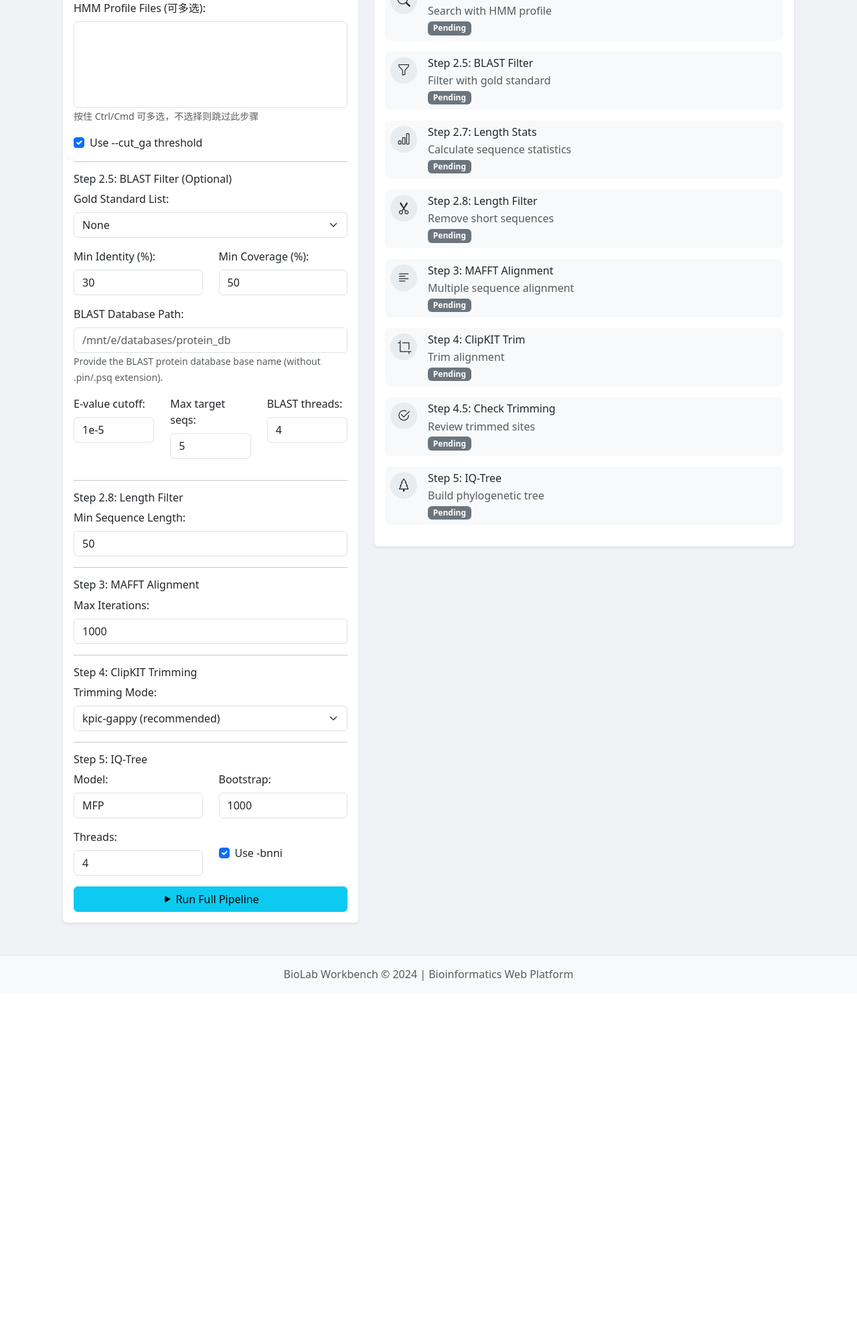
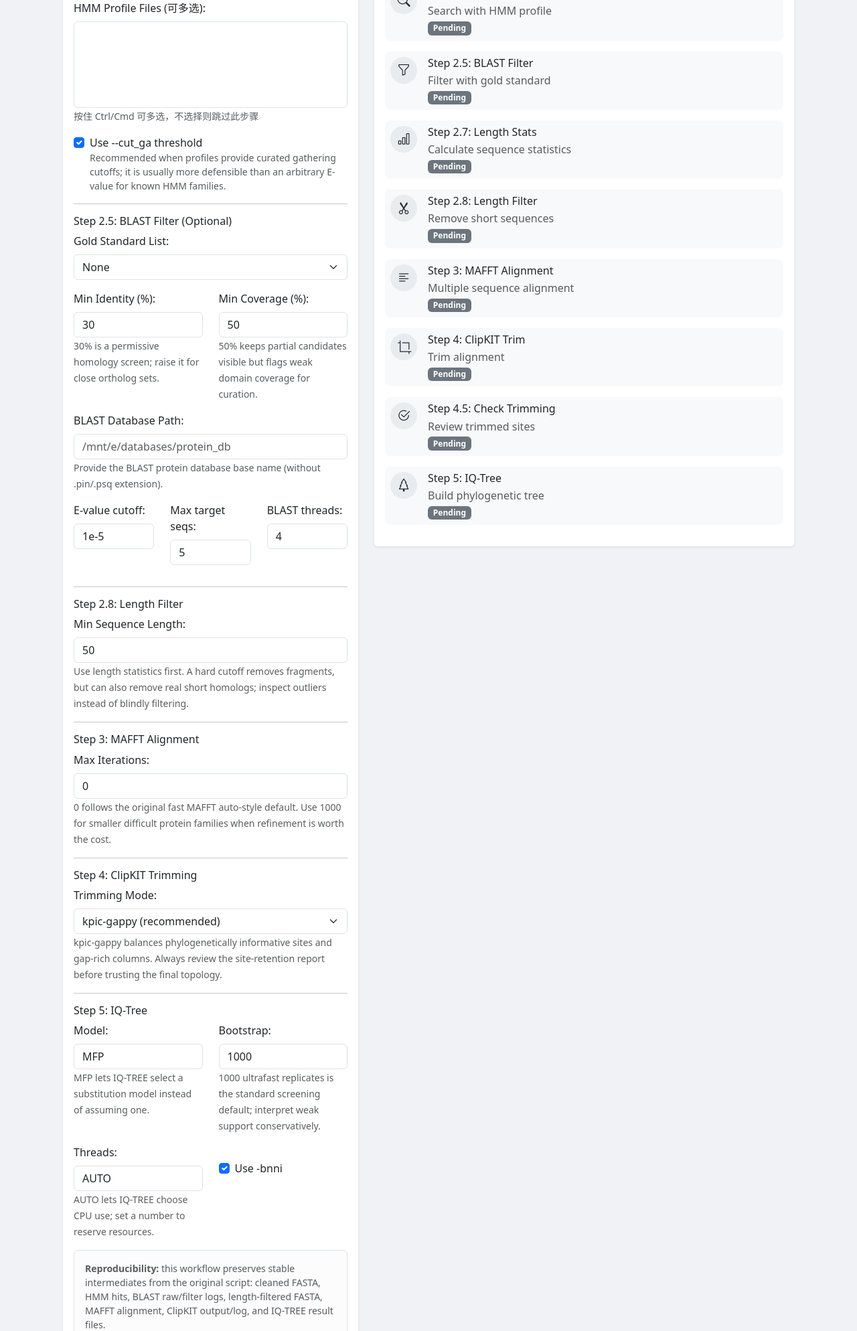
Before and after one commit to yoshirinda/biolab-workbench, a Flask app: page /phylo/ in a window 1280 px wide. Shown: the part 436-2424 px from the top of the page at 67% size. Before the commit the page ends 1901 px from the top, so only its background shows below. Run offline with Flask 3, Linux system fonts and the light colour scheme; the visitor is signed in with stand-in values (Sample User, id 1); lists and menus that the app fills with data are empty; some libraries are stand-ins or nearby versions.

Commit message:
Add scientific workflow parameter guidance
Explain practical defaults and interpretation cautions for the five retained BioLab workflows so personal analyses remain reproducible and biologically defensible.

Co-Authored-By: Claude Opus 4.6 <noreply@anthropic.com>

```diff
--- a/app/templates/alignment.html
+++ b/app/templates/alignment.html
@@ -102,6 +102,10 @@
                                 <h6 class="mb-2"><i class="bi bi-sliders"></i> MUSCLE Parameters</h6>
                                 <p class="text-muted small mb-0">Using default parameters (recommended)</p>
                             </div>
+                        </div>
+
+                        <div class="alert alert-light border small text-muted mt-3">
+                            <strong>Alignment guidance:</strong> MAFFT Auto is the safe default for mixed datasets. Use L-INS-i/G-INS-i for smaller, homologous protein sets when accuracy matters more than speed. Confirm sequences are the same molecule type and comparable domain span before interpreting conserved sites.
                         </div>
 
                         <!-- Color Mode Option -->
--- a/app/templates/phylo.html
+++ b/app/templates/phylo.html
@@ -53,6 +53,7 @@
                         <div class="form-check mb-3">
                             <input class="form-check-input" type="checkbox" id="cutGa" checked>
                             <label class="form-check-label" for="cutGa">Use --cut_ga threshold</label>
+                            <small class="text-muted d-block">Recommended when profiles provide curated gathering cutoffs; it is usually more defensible than an arbitrary E-value for known HMM families.</small>
                         </div>
 
                         <hr>
@@ -70,10 +71,12 @@
                             <div class="col-6 mb-3">
                                 <label for="pident" class="form-label">Min Identity (%):</label>
                                 <input type="number" class="form-control" id="pident" value="30" min="0" max="100">
+                                <small class="text-muted">30% is a permissive homology screen; raise it for close ortholog sets.</small>
                             </div>
                             <div class="col-6 mb-3">
                                 <label for="qcovs" class="form-label">Min Coverage (%):</label>
                                 <input type="number" class="form-control" id="qcovs" value="50" min="0" max="100">
+                                <small class="text-muted">50% keeps partial candidates visible but flags weak domain coverage for curation.</small>
                             </div>
                         </div>
                         <div class="mb-3">
@@ -101,13 +104,15 @@
                         <div class="mb-3">
                             <label for="minLength" class="form-label">Min Sequence Length:</label>
                             <input type="number" class="form-control" id="minLength" value="50" min="1">
+                            <small class="text-muted">Use length statistics first. A hard cutoff removes fragments, but can also remove real short homologs; inspect outliers instead of blindly filtering.</small>
                         </div>
 
                         <hr>
                         <h6>Step 3: MAFFT Alignment</h6>
                         <div class="mb-3">
                             <label for="maxiterate" class="form-label">Max Iterations:</label>
-                            <input type="number" class="form-control" id="maxiterate" value="1000" min="1">
+                            <input type="number" class="form-control" id="maxiterate" value="0" min="0">
+                            <small class="text-muted">0 follows the original fast MAFFT auto-style default. Use 1000 for smaller difficult protein families when refinement is worth the cost.</small>
                         </div>
 
                         <hr>
@@ -119,6 +124,7 @@
                                 <option value="gappy">gappy</option>
                                 <option value="kpic">kpic</option>
                             </select>
+                            <small class="text-muted">kpic-gappy balances phylogenetically informative sites and gap-rich columns. Always review the site-retention report before trusting the final topology.</small>
                         </div>
 
                         <hr>
@@ -127,16 +133,19 @@
                             <div class="col-6 mb-3">
                                 <label for="model" class="form-label">Model:</label>
                                 <input type="text" class="form-control" id="model" value="MFP">
+                                <small class="text-muted">MFP lets IQ-TREE select a substitution model instead of assuming one.</small>
                             </div>
                             <div class="col-6 mb-3">
                                 <label for="bootstrap" class="form-label">Bootstrap:</label>
                                 <input type="number" class="form-control" id="bootstrap" value="1000" min="100">
+                                <small class="text-muted">1000 ultrafast replicates is the standard screening default; interpret weak support conservatively.</small>
                             </div>
                         </div>
                         <div class="row">
                             <div class="col-6 mb-3">
                                 <label for="threads" class="form-label">Threads:</label>
-                                <input type="number" class="form-control" id="threads" value="4" min="1">
+                                <input type="text" class="form-control" id="threads" value="AUTO">
+                                <small class="text-muted">AUTO lets IQ-TREE choose CPU use; set a number to reserve resources.</small>
                             </div>
                             <div class="col-6 mb-3">
                                 <div class="form-check mt-4">
@@ -144,6 +153,10 @@
                                     <label class="form-check-label" for="bnni">Use -bnni</label>
                                 </div>
                             </div>
+                        </div>
+
+                        <div class="alert alert-light border small text-muted">
+                            <strong>Reproducibility:</strong> this workflow preserves stable intermediates from the original script: cleaned FASTA, HMM hits, BLAST raw/filter logs, length-filtered FASTA, MAFFT alignment, ClipKIT output/log, and IQ-TREE result files.
                         </div>
 
                         <button type="submit" class="btn btn-info w-100" id="runFullBtn">
--- a/app/templates/tree.html
+++ b/app/templates/tree.html
@@ -66,6 +66,11 @@
                         <div class="form-check mb-3">
                             <input class="form-check-input" type="checkbox" id="fixedBranch">
                             <label class="form-check-label" for="fixedBranch">Fixed Branch Length</label>
+                            <small class="text-muted d-block">Only improves label readability; it must not be used to infer evolutionary distance.</small>
+                        </div>
+
+                        <div class="alert alert-light border small text-muted">
+                            <strong>Clade-reading guidance:</strong> inspect bootstrap/support labels before drawing conclusions. Increase levels-up to include context, but avoid over-interpreting isolated target-neighbor clusters without checking alignment quality and taxon sampling.
                         </div>
 
                         <hr>
--- a/app/templates/uniprot.html
+++ b/app/templates/uniprot.html
@@ -130,6 +130,10 @@
                             </select>
                         </div>
 
+                        <div class="alert alert-light border small text-muted">
+                            <strong>Wet-lab default:</strong> start with reviewed Swiss-Prot and a defined taxonomy scope when building references for phylogeny. Use TrEMBL/all only when reviewed coverage is too sparse, then curate accessions manually before export.
+                        </div>
+
                         <div class="d-grid gap-2">
                             <button type="submit" class="btn btn-danger" id="searchBtn">
                                 <i class="bi bi-search"></i> Search
@@ -169,7 +173,7 @@
                                     <div class="fw-semibold">
                                         <i class="bi bi-check2-square"></i> Curated Selection
                                     </div>
-                                    <div class="text-muted small">Selections persist as you filter results.</div>
+                                    <div class="text-muted small">Selections persist as you filter results. Export only sequences you can justify biologically; excluded accessions are part of the curation decision.</div>
                                     <div class="mt-2">
                                         <span class="badge bg-danger me-1" id="selectedCount">0</span>
                                         <span class="text-muted">selected out of <span id="totalCount">0</span></span>
```
Also changed, not shown: app/templates/blast.html (+16 -0 lines).
